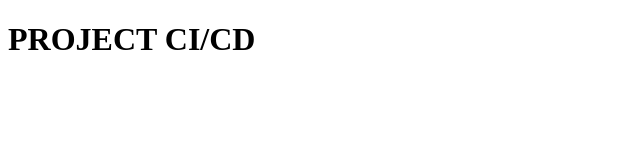
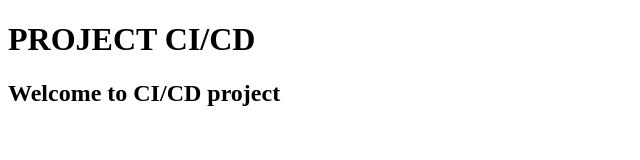
Before and after one commit to TeamKanyarasi/CICD_Project, a plain HTML site: page index.html in a window 1280 px wide. Shown: the whole page, without its empty margins (0-640 px from the left). Drawn offline with Linux system fonts and the light colour scheme.

Commit message:
WIP: Added heading 2

```diff
--- a/index.html
+++ b/index.html
@@ -1,8 +1,9 @@
 <!DOCTYPE html>
 <html>
-    <title>PROJECT C</title>
+    <title>PROJECT X</title>
     <body>
         <h1>PROJECT CI/CD</h1>
+        <h2>Welcome to CI/CD project</h2>
     </body>
 
 </html>
```
